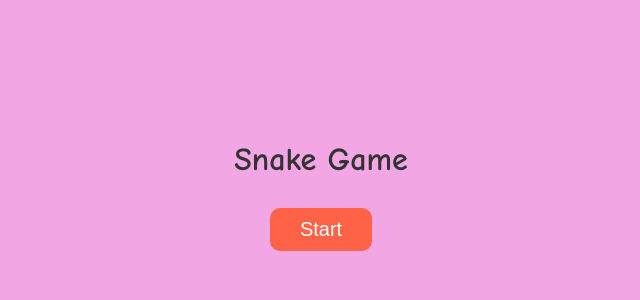
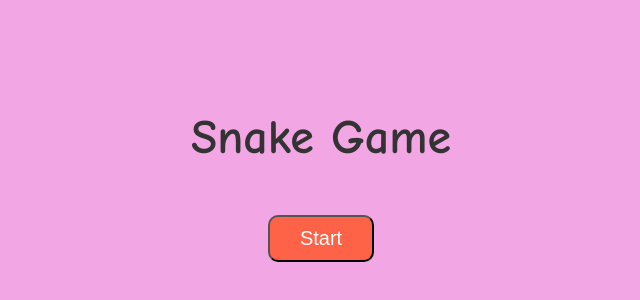
Before and after one commit to SeanieCodes/Snake, a website built with Vite: page snake.html in a window 1280 px wide. Shown: the part 204-504 px from the top of the page, without its empty margins (319-959 px from the left). Built offline with nearby package versions, Linux system fonts and the light colour scheme.

Commit message:
feat: CSS edits

```diff
--- a/snake.css
+++ b/snake.css
@@ -1,5 +1,7 @@
 body {
     background-color: #f2a6e4;
+    color: magenta;
+    font-size: x-large;
     font-family: 'Comic Sans MS', cursive, sans-serif;
     margin: 0;
     min-height: 100vh;
@@ -61,8 +63,9 @@ body {
     padding: 10px 30px;
     background-color: #ff6347;
     color: white;
-    border: none;
+    border: 10px 30px;
     border-radius: 10px;
+    margin: 20px;
     font-size: 20px;
     cursor: pointer;
     transition: background-color 0.3s ease;
```
